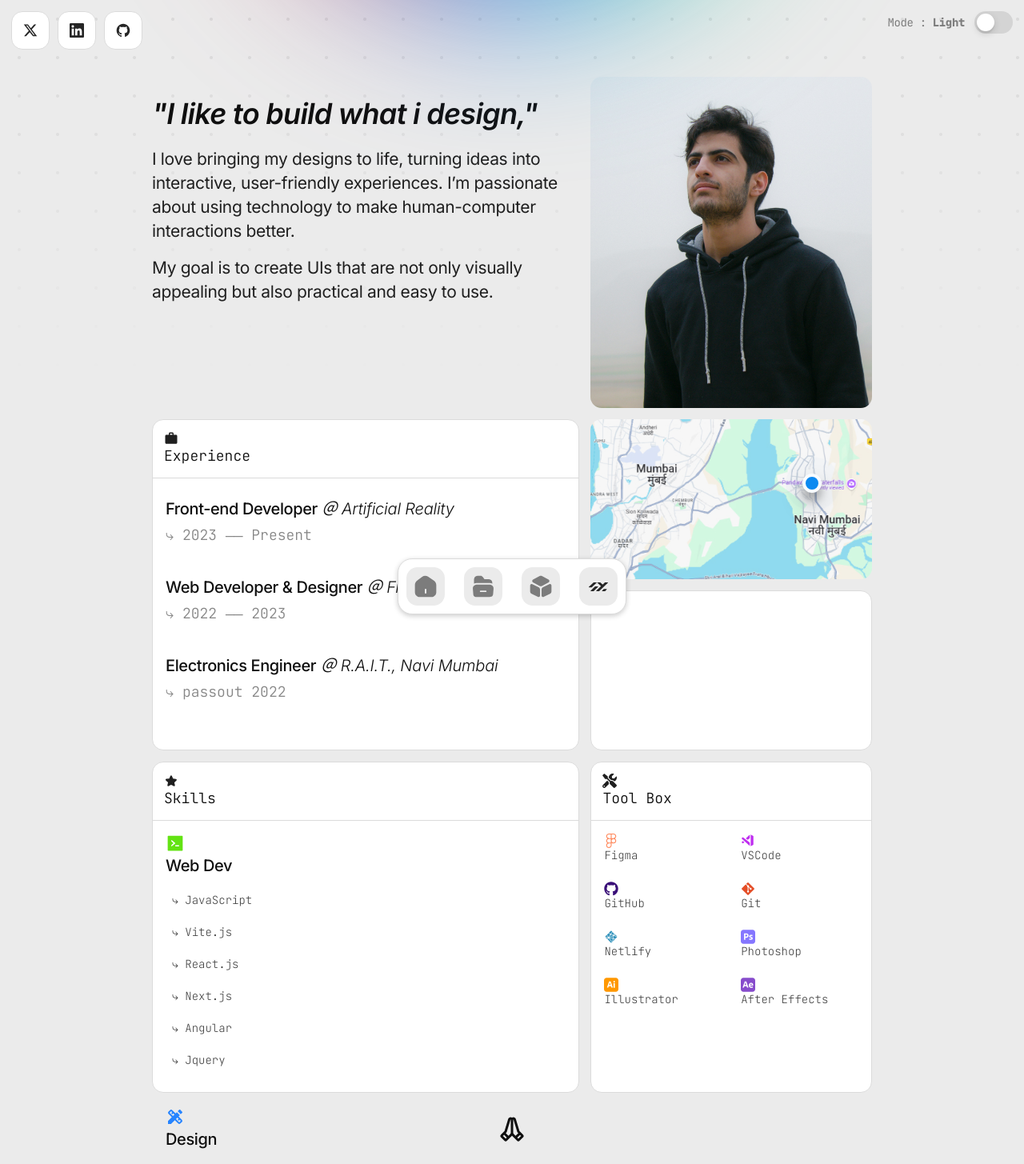
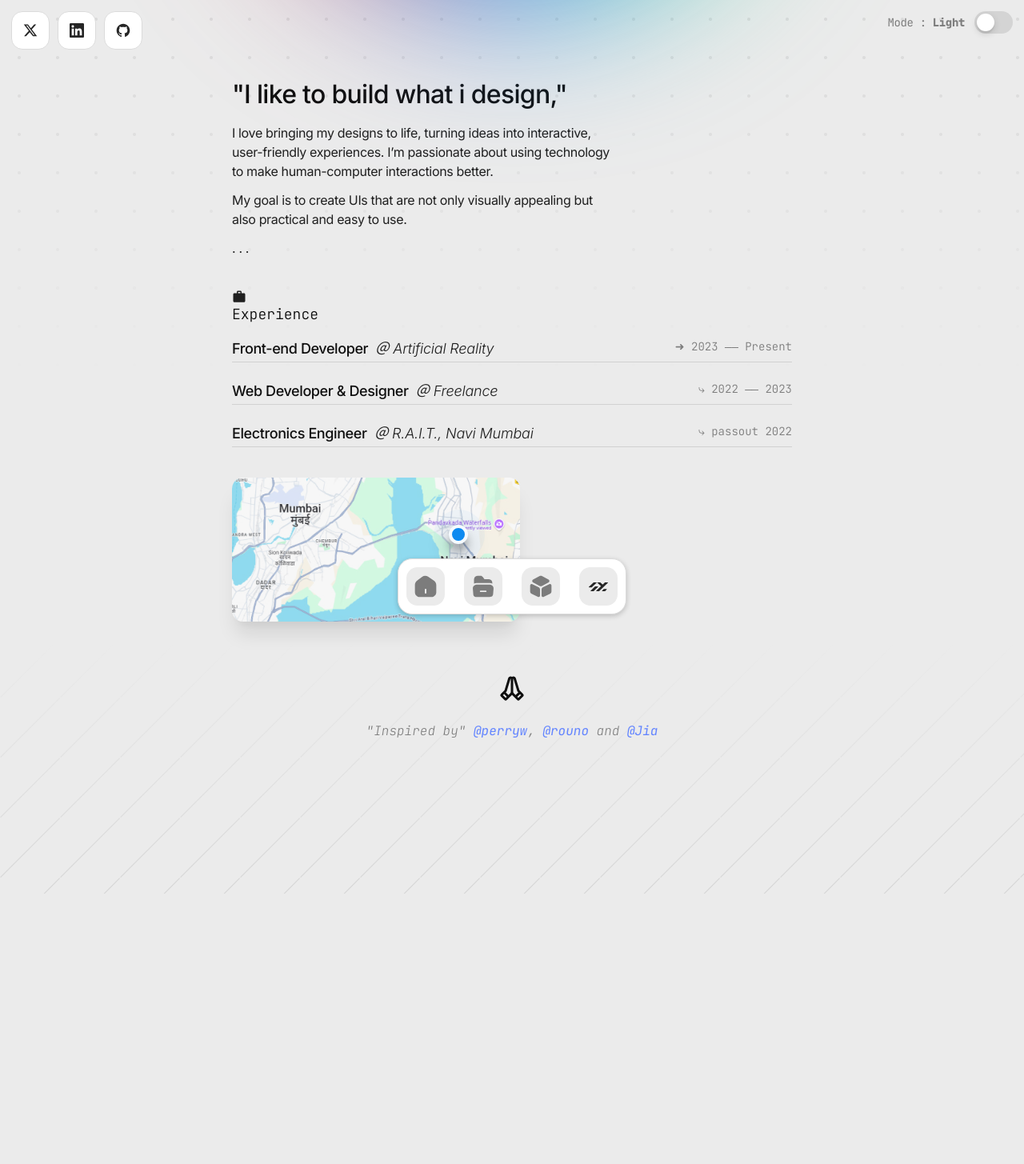
Before and after one commit to Shubham-yelekar/portfolio2024, a React (Vite) app: page /about in a window 1280 px wide. Shown: the top 1455 px of the page at 80% size. After the commit the page ends 1117 px from the top, so only its background shows below. Built offline with nearby package versions, Linux system fonts and the light colour scheme.

Commit message:
update on aboutr page

```diff
--- a/src/App.css
+++ b/src/App.css
@@ -43,7 +43,7 @@
 [data-theme= 'dark']{
   --bg-color : rgb(15, 15, 15);
   --text-color: rgb(245, 245, 245);
-  --text-color-2: rgb(204, 204, 204);
+  --text-color-2: rgb(160, 160, 160);
   --text-color-08: rgb(190, 190, 190,0.8);
   --text-color-05: rgb(190, 190, 190,0.5);
   --all-dark:rgb(255, 255, 255);
@@ -863,69 +863,65 @@ background-image: url(/public/assets/various/dot.png);
 
 .about-grid-wrapper {
   margin: 9.6rem auto 2.4rem;
-  max-width: 900px;
+  max-width: 700px;
   gap: 14px;
-  display: grid;
-  grid-template-columns: repeat(5, 1fr);
-  grid-template-rows: repeat(7, 200px);
-
-
+  display: flex;
+  flex-direction: column;
+  /* gap: 24px; */
 }
 
 .bento-card {
   border-radius: 1.4rem;
-  background-color: var(--nav-color);
-  /* padding: 0.4rem; */
-
   transition: all 0.3s ease-in-out;
+  position: relative;
 }
 
 .about-title{
   color: var(--text-color-2);
   font-family: var(--font-mono);
   font-weight:300;
-  padding: 1.4rem;
   width: auto;
-  font-size: 1.4rem;
+  font-size: 1.4rem !important;
   transition: all 0.3s ease-in-out;
-  border-bottom: 1px solid var(--border-gray);
+  /* padding: 24px 0px 0px; */
+
 }
 
 
 .intro-box {
-  grid-area: 1 / 1 / 3 / 4;
-  padding-top: 2.4rem;
+  grid-area: 1 / 1 / 2 / 2;
   background: transparent;
 
-  /* border-right: 0.5px solid var(--border-gray); */
 }
 
 .intro-box h3 {
-  margin-bottom: 16px;
+  margin-bottom: 14px;
   font-weight: 600;
-  font-style: italic;
-  margin-bottom: 2rem;
+  font-size: 3.2rem;
+
+  font-weight: 500;
 }
 
 .intro-box p {
-  font-size: 2.1rem;
+  font-size: 1.6rem;
   font-weight: 400;
-  line-height:3rem ;
+  line-height:2.4rem ;
   color: var(--text-color-2);
-  margin-bottom: 1.6rem;
+  margin-bottom: 1.2rem;
+  max-width: 48ch;
 }
 
 .profile-img-box {
-  grid-area: 1/4/3/6;
-  background-image: url(/public/assets/various/profile-image/image-1.jpg);
-  background-position: center;
-  background-size: cover;
-  background-repeat: no-repeat;
+  grid-area: 1/2/2/3;
+}
+
+.profile-img-box p {
+
 }
 
 .experience-box {
-  grid-area: 3/1/5/4;
-  border: 0.5px solid var(--border-gray) ;
+  grid-area: 2/2/4/5;
+  /* border: 0.5px solid var(--border-gray) ; */
 }
 
 .experience-list {
@@ -937,42 +933,50 @@ background-image: url(/public/assets/various/dot.png);
 }
 
 .experience-list-item {
-  padding: 8px 16px;
-  border-radius: 1.4rem;
   width: 100%;
-
+  padding: px 0px;
+  border-bottom: 0.5px solid var(--nav-highlight);
+
+  width: 100%;
+  display: flex;
+  justify-content: space-between;
 }
 
 .experience-list-item h5 {
-  font-size: 2rem;
+  font-size: 1.8rem;
 }
 
 .experience-list-item span {
   font-style: italic;
-  font-size: 2rem;
-    line-height: 3.2rem;
-    color: var(--text-color);
+  font-size: 1.8rem;
+    line-height: 2.4rem;
+    color: var(--text-color-2);
     letter-spacing: -0.02rem;
     font-weight: 300;
+    margin-left: 4px;
 
 }
 
 .experience-list-item h6 {
   color: var(--text-color-05);
   font-family: var(--font-mono);
-  margin-top: 4px;
+
   font-weight: 300;
+  font-size: 1.4rem;
 }
 
 
 .map-box {
-  grid-area: 3/4/4/6;
-
+position: relative;
+  margin: 24px 0px;
+  grid-area: 2/1/2/3;
+  width: 36rem;
+  height: 18rem;
   background-image: url(../public//assets/various/map.jpg);
   background-position:bottom right;
   background-size: cover;
-
-  position: relative;
+  border-radius: 14px;
+  box-shadow: rgba(0, 0, 0, 0.1) 0px 20px 25px -5px, rgba(0, 0, 0, 0.04) 0px 10px 10px -5px;
 }
 
 .map-marking {
@@ -1021,20 +1025,20 @@ background-image: url(/public/assets/various/dot.png);
   overflow: hidden;
   cursor: pointer;
 
-  border: 0.5px solid var(--border-gray) ;
+  /* border: 0.5px solid var(--border-gray) ; */
 }
 
 
 .tech-stack-box {
-  grid-area: 5/1/7/4;
-  border: 0.5px solid var(--border-gray) ;
+  grid-area: 4/1/4/3;
+  /* border: 0.5px solid var(--border-gray) ; */
 }
 
 .tech-stack-list-item {
   /* background-color: var(--nav-icon-box); */
-  padding: 16px 16px;
+  padding: 16px 0px;
   border-radius: 1.4rem;
-  width: 100%;
+  min-width: 200px;
   color: var(--text-color);
 }
 
@@ -1043,11 +1047,11 @@ background-image: url(/public/assets/various/dot.png);
 }
 
 .tech-stack-list-item h6 {
-  margin: 14px 8px;
-  color: var(--text-color-08);
-  font-size: 1.4rem;
-  font-family: var(--font-mono);
-  font-weight: 200;
+  margin: 12px 0px;
+  color: var(--text-color-2);
+  font-size: 1.6rem;
+  font-family: var(--font-primary);
+  font-weight: 400;
 }
 
 .teck-stack-1  {
@@ -1066,17 +1070,17 @@ background-image: url(/public/assets/various/dot.png);
 
 .tools-box-items h6 {
   color: var(--text-color-08);
-  font-size: 1.4rem;
+  font-size: 1.6rem;
   line-height: 2.1rem;
-  font-family: var(--font-mono);
-  font-weight: 200;
+  font-family: var(--font-primary);
+  font-weight: 400;
   text-align: start;
   line-height: normal;
 }
 
 .tools-box {
-  grid-area: 5/4/7/6;
-  border: 0.5px solid var(--border-gray) ;
+  grid-area: 4/3/7/6;
+  /* border: 0.5px solid var(--border-gray) ; */
 
 }
 
@@ -1084,7 +1088,7 @@ background-image: url(/public/assets/various/dot.png);
   display: grid;
   grid-template-columns: repeat(2,1fr);
   gap: 24px;
-  padding: 16px;
+  padding: 24px 0px;
 }
 
 .experimental-box {
@@ -1092,7 +1096,7 @@ background-image: url(/public/assets/various/dot.png);
 }
 
 .thankyou-box{
-  grid-area: 7/1/9/6 ;
+  grid-area: 5/1/5/6 ;
   padding: 16px;
   display: flex;
   flex-direction: column;
@@ -1231,8 +1235,8 @@ background-image: url(/public/assets/various/dot.png);
   }
 
   .about-grid-wrapper {
-    max-width: 750px;
-    grid-template-rows: repeat(8, 160px);
+    max-width: 700px;
+    grid-template-rows: repeat(4, auto);
   }
 
   .intro-box h3{
@@ -1254,7 +1258,6 @@ background-image: url(/public/assets/various/dot.png);
   }
 
   .experience-list-item {
-
     padding: 8px 12px;
 
 
--- a/src/pages/About.jsx
+++ b/src/pages/About.jsx
@@ -35,16 +35,19 @@ const About = () => {
           I’m passionate about using technology to make human-computer interactions better.
           </p>
           <p>My goal is to create UIs that are not only visually appealing but also practical and easy to use. </p>
+          <p>. . . </p>
        </motion.div>
 
-       <div className='bento-card profile-img-box'></div>
+       <div className='bento-card profile-img-box'>
+
+       </div>
 
        <div className='bento-card experience-box'>
-        <div className='flex  gap-4 items-center  about-title'> <MdWork  size={18}/> <h6>Experience</h6> </div>
+        <div className='flex text-[24px]  gap-4 items-center about-title'> <MdWork  size={18}/> <h6 className='text-[16px]'>Experience</h6> </div>
         <div className='flex flex-col experience-list'>
           <div className='experience-list-item'>
             <h5>Front-end Developer <span> ＠ Artificial Reality</span> </h5>
-            <h6>⤷ 2023 ―― Present</h6>
+            <h6>➜ 2023 ―― Present</h6>
           </div>
           <div className='experience-list-item'>
             <h5>Web Developer & Designer <span> ＠ Freelance</span> </h5>
@@ -59,14 +62,19 @@ const About = () => {
         </div>
 
         </div>
-       <div className='bento-card map-box'>
-        <div className='map-marking'></div>
-       </div>
+        <div className='bento-card'>
+          <div className='map-box'>
+            <div className='map-marking'></div>
+          </div>
+        </div>
+
        <a className='bento-card linkdin-box'>
         {/* <Linkedin/> */}
         </a>
+      {/* <div className='2xl:grid 2xl:grid-cols-2 '>
+
        <div className='bento-card tech-stack-box'>
-       <div className='flex  gap-4 items-center  about-title'> <TiStarFullOutline size={18}/> <h6>Skills</h6> </div>
+       <div className='flex gap-4 items-center  about-title'> <TiStarFullOutline size={18}/> <h6 className='text-[16px]' >Skills</h6> </div>
         <div className='flex  gap-4 sm:mt-1 '>
           <div className='tech-stack-list-item'>
             <div className='flex items-center gap-4 text-4xl'>
@@ -97,45 +105,46 @@ const About = () => {
 
         </div>
        <div className='bento-card tools-box'>
-         <div className='flex  gap-4 items-center  about-title'> <FaTools size={18}/> <h6>Tool Box</h6></div>
-         <div className='flex gap-4 flex-wrap sm:p-4 m:p-6 lg:p-8'>
+         <div className='flex  gap-4 items-center  about-title'> <FaTools size={18}/> <h6 className='text-[16px]' >Tool Box</h6></div>
+         <div className='flex gap-4 flex-wrap'>
             <div className='tool-box-grid'>
               <div className='flex items-center tools-box-items'>
-                <FaFigma fill='#FF885B'  size={18} />
+                <FaFigma fill='#FF885B'  size={24} />
                 <h6>Figma</h6>
               </div>
               <div className='flex items-center tools-box-items'>
-                <VscVscodeInsiders fill='#BF2EF0'  size={18} />
+                <VscVscodeInsiders fill='#BF2EF0'  size={24} />
                 <h6>VSCode</h6>
               </div>
               <div className='flex items-center tools-box-items'>
-                <FaGithub fill='#3A1078'  size={18} />
+                <FaGithub fill='#3A1078'  size={24} />
                 <h6>GitHub</h6>
               </div>
               <div className='flex items-center tools-box-items'>
-                <FaGitAlt fill='#E44D26'  size={18} />
+                <FaGitAlt fill='#E44D26'  size={24} />
                 <h6>Git</h6>
               </div>
               <div className='flex items-center tools-box-items'>
-                <BiLogoNetlify fill='#3795BD'  size={18} />
+                <BiLogoNetlify fill='#3795BD'  size={24} />
                 <h6>Netlify</h6>
               </div>
               <div className='flex items-center tools-box-items'>
-                <SiAdobephotoshop fill='#8576FF'  size={18} />
+                <SiAdobephotoshop fill='#8576FF'  size={24} />
                 <h6>Photoshop</h6>
               </div>
               <div className='flex items-center tools-box-items'>
-                <SiAdobeillustrator fill='#FF9800'  size={18} />
+                <SiAdobeillustrator fill='#FF9800'  size={24} />
                 <h6>Illustrator</h6>
               </div>
               <div className='flex items-center tools-box-items'>
-                <SiAdobeaftereffects fill='#874CCC'  size={18} />
+                <SiAdobeaftereffects fill='#874CCC'  size={24} />
                 <h6>After Effects</h6>
               </div>
            </div>
 
          </div>
         </div>
+      </div> */}
 
        <div className='bento-card thankyou-box'>
        <PiHandsPrayingBold  size={32}/>
```
